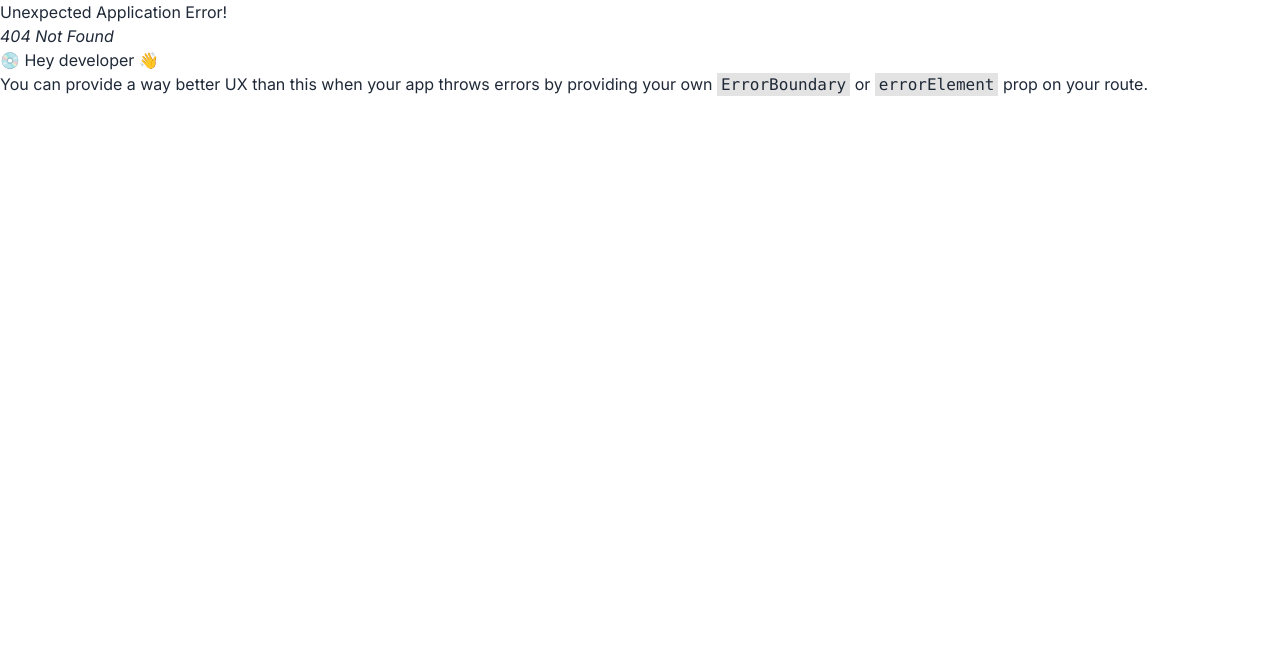
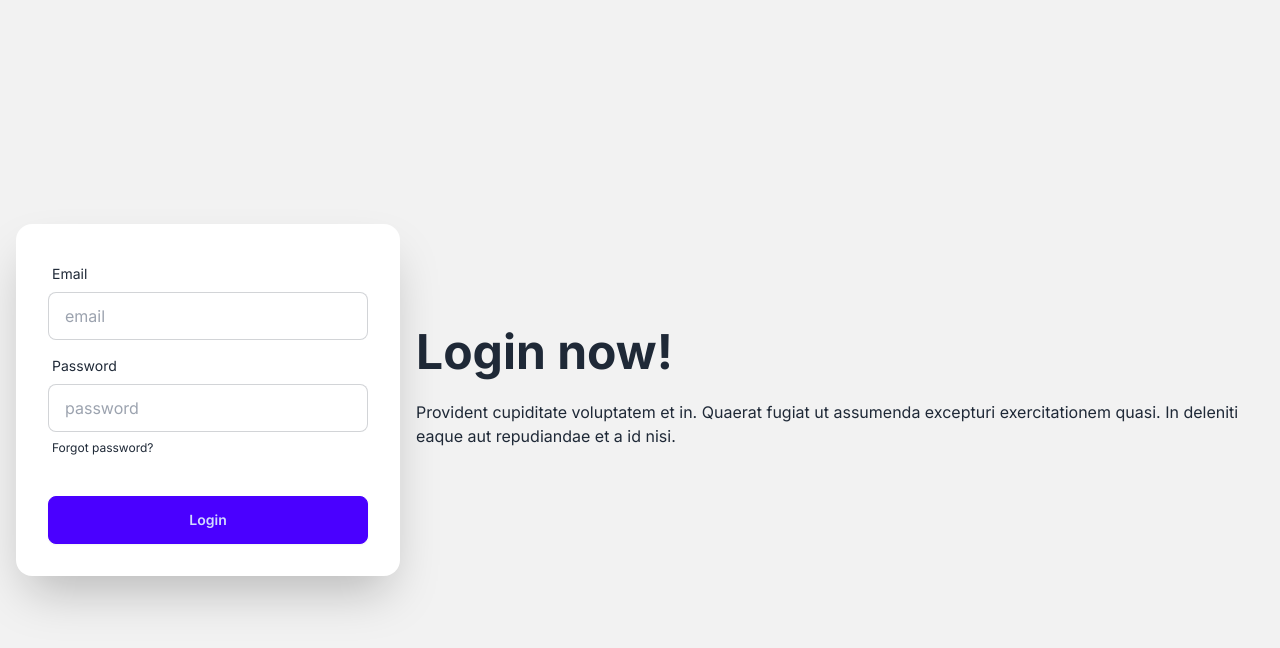
Before and after one commit to MRiDuL-ICE/Urban-Feast-Client, a React (Vite) app: page /signup in a window 1280 px wide. Before the commit this address had no page. Shown: the top 648 px of the page. Built offline with nearby package versions, Linux system fonts and the light colour scheme.

Commit message:
sign in page designed

```diff
--- /dev/null
+++ b/src/pages/SignIn/SignIn.jsx
@@ -0,0 +1,114 @@
+import React from "react";
+import bgImg from "../../assets/others/authentication.png";
+import sticker from "../../assets/others/authentication2.png";
+import { Link } from "react-router-dom";
+import { FaGoogle } from "react-icons/fa";
+import { FaFacebookF } from "react-icons/fa";
+import { FaGithub } from "react-icons/fa";
+
+const SignIn = () => {
+  return (
+    <div
+      style={{ backgroundImage: `url(${bgImg})` }}
+      className=" h-screen p-10 py-2 flex justify-center items-center"
+    >
+      <div
+        style={{ backgroundImage: `url(${bgImg})` }}
+        className="lg:w-10/12 h-[50rem] mx-auto shadow-2xl p-14 py-10 flex justify-center items-center"
+      >
+        <div className="flex flex-col lg:flex-row justify-between items-center">
+          <div className="text-center lg:text-left w-1/2">
+            <img className="w-[650px]" src={sticker} alt="" />
+          </div>
+          <div className="w-[540px] shrink-0">
+            <h2 className="text-4xl text-center font-bold">Sign In</h2>
+            <form className="card-body gap-3">
+              <div className="form-control">
+                <label className="label">
+                  <span className="label-text font-semibold text-[#444444]">
+                    Email
+                  </span>
+                </label>
+                <input
+                  type="email"
+                  placeholder="email"
+                  className="rounded-md p-4"
+                  required
+                />
+              </div>
+              <div className="form-control">
+                <label className="label">
+                  <span className="label-text font-semibold text-[#444444]">
+                    Password
+                  </span>
+                </label>
+                <input
+                  type="password"
+                  placeholder="password"
+                  className="rounded-md p-4"
+                  required
+                />
+              </div>
+              <div className="form-control">
+                <label className="label">
+                  <span className="label-text font-semibold text-[#444444]"></span>
+                </label>
+                <input
+                  type="recaptcha"
+                  placeholder="recaptcha"
+                  className="rounded-md p-4"
+                  required
+                />
+              </div>
+              <div className="form-control">
+                <label className="label">
+                  <span className="label-text font-semibold text-[#444444]"></span>
+                </label>
+                <input
+                  type="recaptcha"
+                  placeholder="recaptcha"
+                  className="rounded-md p-4"
+                  required
+                />
+                <label className="label">
+                  <a href="#" className="label-text-alt link link-hover">
+                    Forgot password?
+                  </a>
+                </label>
+              </div>
+              <div className="form-control mt-6">
+                <button className="btn btn-primary bg-[#D1A054B3] bg-opacity-[70%] border-none text-black hover:bg-gray-400 hover:border-[1px] hover:border-black transform transition-all duration-500">
+                  Sign In
+                </button>
+              </div>
+            </form>
+            <div className="flex justify-center flex-col items-center gap-4">
+              <div>
+                <p className="text-[#D1A054]">
+                  New here?{" "}
+                  <span className="font-bold">
+                    <Link>Create New Account</Link>
+                  </span>
+                </p>
+              </div>
+              <p className="text-[#444444] font-semibold">Or sign in with</p>
+              <div className="flex gap-6">
+                <button className="w-10 h-10 text-xl rounded-full border-[1px] flex justify-center items-center border-black">
+                  <FaFacebookF />
+                </button>
+                <button className="w-10 h-10 text-xl rounded-full border-[1px] flex justify-center items-center border-black">
+                  <FaGoogle />
+                </button>
+                <button className="w-10 h-10 text-xl rounded-full border-[1px] flex justify-center items-center border-black">
+                  <FaGithub />
+                </button>
+              </div>
+            </div>
+          </div>
+        </div>
+      </div>
+    </div>
+  );
+};
+
+export default SignIn;
--- /dev/null
+++ b/src/pages/SignUp/SignUp.jsx
@@ -0,0 +1,56 @@
+import React from "react";
+
+const SignUp = () => {
+  return (
+    <div>
+      <div className="hero bg-base-200 min-h-screen">
+        <div className="hero-content flex-col lg:flex-row-reverse">
+          <div className="text-center lg:text-left">
+            <h1 className="text-5xl font-bold">Login now!</h1>
+            <p className="py-6">
+              Provident cupiditate voluptatem et in. Quaerat fugiat ut assumenda
+              excepturi exercitationem quasi. In deleniti eaque aut repudiandae
+              et a id nisi.
+            </p>
+          </div>
+          <div className="card bg-base-100 w-full max-w-sm shrink-0 shadow-2xl">
+            <form className="card-body">
+              <div className="form-control">
+                <label className="label">
+                  <span className="label-text">Email</span>
+                </label>
+                <input
+                  type="email"
+                  placeholder="email"
+                  className="input input-bordered"
+                  required
+                />
+              </div>
+              <div className="form-control">
+                <label className="label">
+                  <span className="label-text">Password</span>
+                </label>
+                <input
+                  type="password"
+                  placeholder="password"
+                  className="input input-bordered"
+                  required
+                />
+                <label className="label">
+                  <a href="#" className="label-text-alt link link-hover">
+                    Forgot password?
+                  </a>
+                </label>
+              </div>
+              <div className="form-control mt-6">
+                <button className="btn btn-primary">Login</button>
+              </div>
+            </form>
+          </div>
+        </div>
+      </div>
+    </div>
+  );
+};
+
+export default SignUp;
--- a/src/pages/shared/Navbar/Navbar.jsx
+++ b/src/pages/shared/Navbar/Navbar.jsx
@@ -1,6 +1,7 @@
 import React from "react";
 import { Link } from "react-router-dom";
 import shoplogo from "../../../assets/icon/151-1511569_cart-notifications-free-shopping-cart-favicon-hd-png-removebg-preview.png";
+import { LuLogIn } from "react-icons/lu";
 
 const Navbar = () => {
   const links = (
@@ -57,7 +58,11 @@ const Navbar = () => {
             {links}
           </ul>
         </div>
-        <a className="btn">Button</a>
+        <Link to={"/signin"}>
+          <button className="px-2 flex items-center justify-center gap-1 font-bold bg-transparent border-[1px] rounded-md p-2 w-[112px] hover:border-none hover:bg-[#ffb300] transform transition-all duration-500">
+            Sign In <LuLogIn />
+          </button>
+        </Link>
       </div>
     </div>
   );
```
Also changed, not shown: src/routes/router.jsx (+10 -0 lines).
